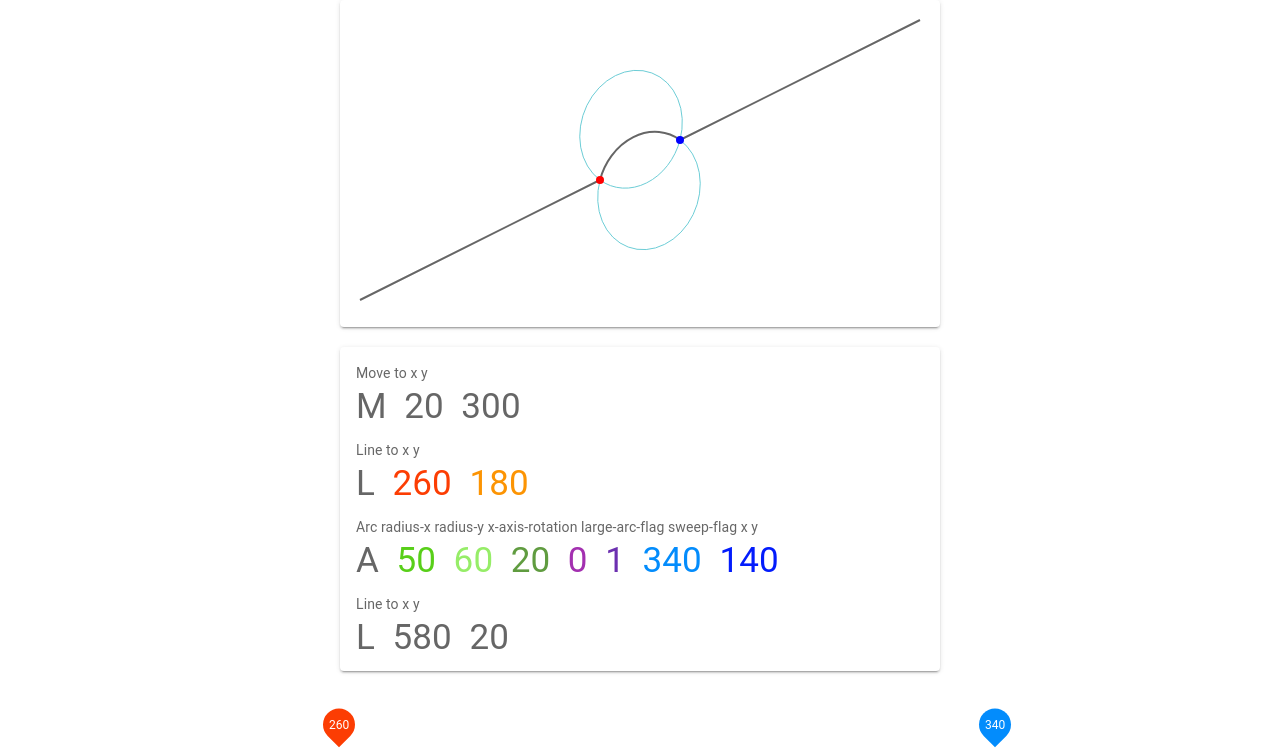
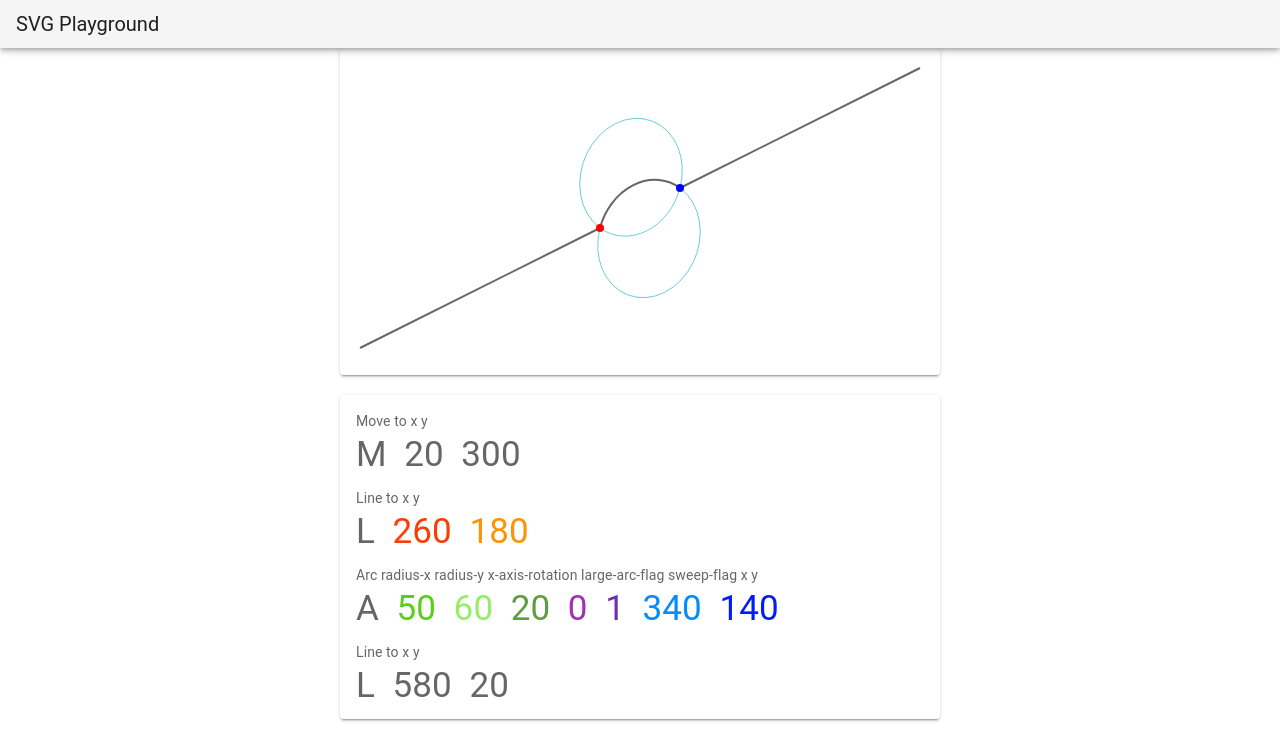
Before and after one commit to JenniferSpry/skirtSplainer, a Vue app: page / in a window 1280 px wide. Shown: the top 750 px of the page. Built offline with nearby package versions, Linux system fonts and the light colour scheme.

Commit message:
rename project

```diff
--- a/package.json
+++ b/package.json
@@ -1,5 +1,5 @@
 {
-  "name": "skirt-splainer",
+  "name": "SVG Playground",
   "version": "0.1.0",
   "private": true,
   "scripts": {
--- a/public/index.html
+++ b/public/index.html
@@ -5,7 +5,7 @@
     <meta http-equiv="X-UA-Compatible" content="IE=edge">
     <meta name="viewport" content="width=device-width,initial-scale=1.0">
     <link rel="icon" href="<%= BASE_URL %>favicon.ico">
-    <title><%= htmlWebpackPlugin.options.title %></title>
+    <title>SVG Playground</title>
   </head>
   <body>
     <noscript>
--- a/src/App.vue
+++ b/src/App.vue
@@ -1,6 +1,10 @@
 <template>
   <div id="app">
     <v-app>
+      <v-app-bar app dense>
+        <v-toolbar-title>SVG Playground</v-toolbar-title>
+      </v-app-bar>
+
       <v-main>
         <v-container>
           <HomePage/>
```
Also changed, not shown: 1 other file (tests, documents, lock files or other folders).
